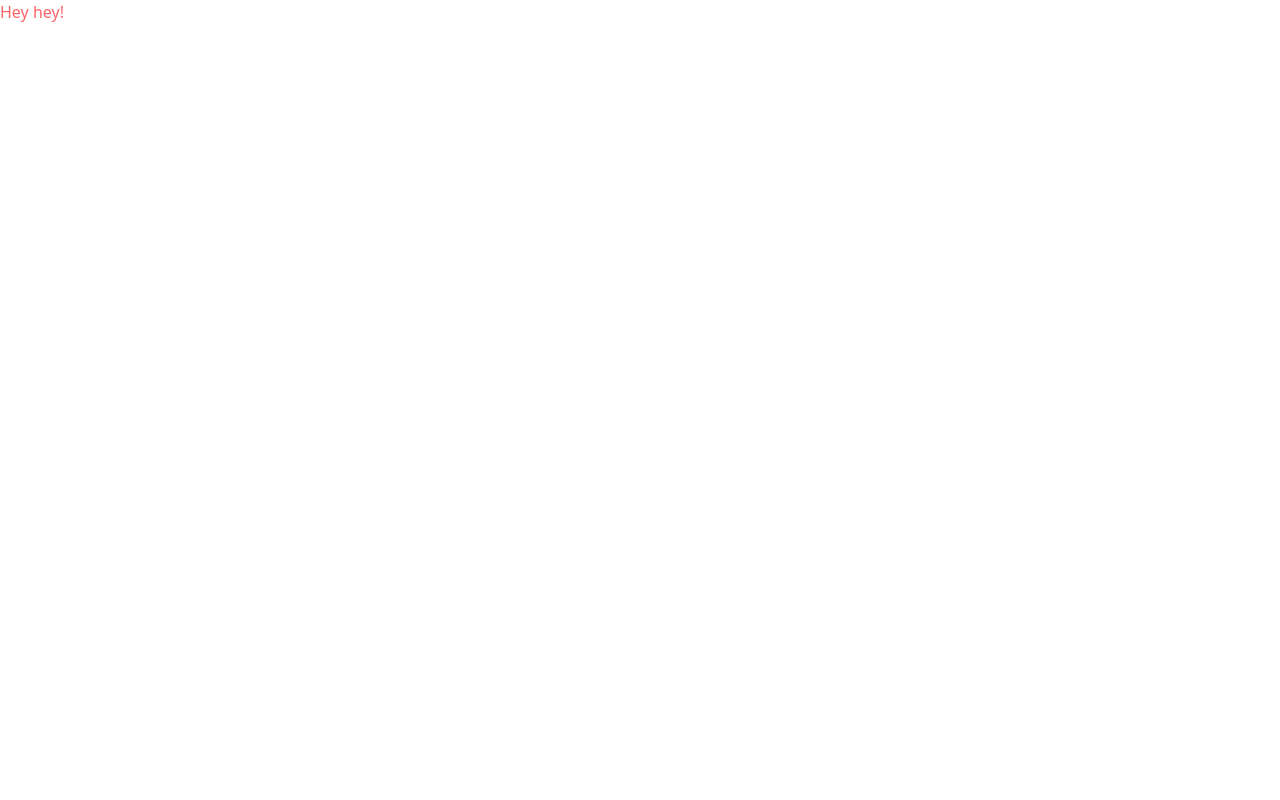
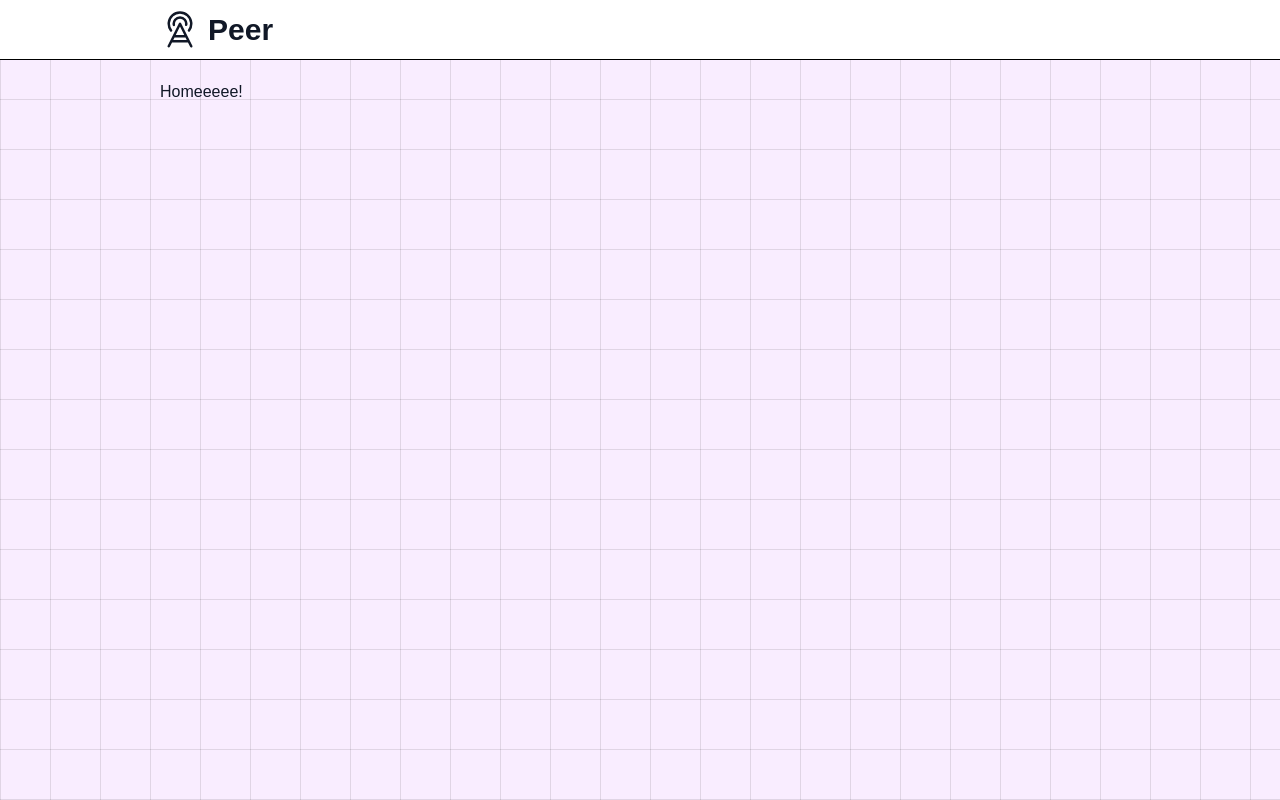
Before and after one commit to atzin-escandia/peer, a React (Vite) app: page / in a window 1280 px wide. Built offline with nearby package versions, Linux system fonts and the light colour scheme.

Commit message:
feat: create home, header and icons components with basic app styling

```diff
--- a/package.json
+++ b/package.json
@@ -10,8 +10,10 @@
 		"preview": "vite preview"
 	},
 	"dependencies": {
+		"clsx": "^2.1.1",
 		"react": "^19.1.0",
-		"react-dom": "^19.1.0"
+		"react-dom": "^19.1.0",
+		"react-router-dom": "^7.6.1"
 	},
 	"devDependencies": {
 		"@eslint/js": "^9.25.0",
--- a/src/App.tsx
+++ b/src/App.tsx
@@ -1,8 +1,19 @@
+import { Header } from "@components/ui/Header";
+import Home from "@pages/Home";
+import { BrowserRouter as Router, Routes, Route } from "react-router-dom";
+
 function App() {
   return (
-    <>
-      <h1 className="text-red-400">Hey hey!</h1>
-    </>
+    <Router>
+      <main className="flex flex-col min-h-screen">
+        <Header />
+        <div className="flex-1 py-5 mt-[60px]">
+          <Routes>
+            <Route path="/" element={<Home />} />
+          </Routes>
+        </div>
+      </main>
+    </Router>
   )
 }
 
--- /dev/null
+++ b/src/components/Icons.tsx
@@ -0,0 +1,14 @@
+import SVGWrapper from "@components/SVGWrapper";
+
+type IconProps = {
+    className?: string;
+    size?: number;
+};
+
+export const LogoIcon = ({ className, size = 30 }: IconProps) => (
+    <SVGWrapper className={`${className}`} size={size}>
+        <svg xmlns="http://www.w3.org/2000/svg" fill="currentColor" viewBox="0 0 256 256">
+            <path d="M135.16,84.42a8,8,0,0,0-14.32,0l-72,144a8,8,0,0,0,14.31,7.16L77,208h102.1l13.79,27.58A8,8,0,0,0,200,240a8,8,0,0,0,7.15-11.58ZM128,105.89,155.06,160H100.94ZM85,192l8-16h70.1l8,16Zm74.54-98.26a32,32,0,1,0-63,0,8,8,0,1,1-15.74,2.85,48,48,0,1,1,94.46,0,8,8,0,0,1-7.86,6.58,8.74,8.74,0,0,1-1.43-.13A8,8,0,0,1,159.49,93.74ZM64.15,136.21a80,80,0,1,1,127.7,0,8,8,0,0,1-12.76-9.65,64,64,0,1,0-102.18,0,8,8,0,0,1-12.76,9.65Z"></path>
+        </svg>
+    </SVGWrapper>
+);
--- /dev/null
+++ b/src/components/SVGWrapper.tsx
@@ -0,0 +1,21 @@
+import type { ReactNode } from "react";
+import clsx from "clsx";
+
+interface SVGWrapperProps {
+    children: ReactNode;
+    className?: string;
+    size?: number;
+}
+
+const SVGWrapper = ({ children, className, size = 24 }: SVGWrapperProps) => {
+    return (
+        <div
+            className={clsx("flex items-center justify-center", className)}
+            style={{ width: size, height: size }}
+        >
+            {children}
+        </div>
+    );
+};
+
+export default SVGWrapper;
--- /dev/null
+++ b/src/components/ui/Header.tsx
@@ -0,0 +1,17 @@
+import { LogoIcon } from "@components/Icons";
+import { Link } from "react-router-dom";
+
+export const Header = () => {
+    return (
+        <header className="fixed px-5 lg:px-20 xl:px-40 w-full z-10 h-[60px] bg-[var(--header-bg)] text-[var(--header-text)] border-b border-[var(--border-color)]">
+            <div className="h-full flex justify-between items-center ">
+                <Link className="flex items-center" to="/">
+                    <LogoIcon size={40} />
+                    <h1 className="ml-2 whitespace-nowrap font-extrabold text-xl md:text-2xl lg:text-3xl hidden sm:block">
+                        Peer
+                    </h1>
+                </Link>
+            </div>
+        </header>
+    );
+};
--- /dev/null
+++ b/src/pages/Home.tsx
@@ -0,0 +1,9 @@
+const Home = () => {
+    return (
+        <section className="px-5 lg:px-20 xl:px-40">
+            Homeeeee!
+        </section>
+    );
+};
+
+export default Home;
--- a/src/styles/index.css
+++ b/src/styles/index.css
@@ -1,4 +1,25 @@
 @import "tailwindcss";
 
 :root {
+	font-family: "Poppins", sans-serif;
+	--bg-main-color: #f9edff;
+	--bg-color: #ffffff;
+	--text-color: #111827;
+	--border-color: #000000;
+	--header-bg: #ffffff;
+	--header-text: #111827;
+	--pattern-color: #0000001a;
 }
+
+body {
+	background-image: linear-gradient(
+			90deg,
+			var(--pattern-color) 1px,
+			transparent 1px
+		),
+		linear-gradient(0deg, var(--pattern-color) 1px, transparent 1px);
+	background-color: var(--bg-main-color);
+	background-size: 50px 50px;
+	color: var(--text-color);
+	transition: background-color 0.3s, color 0.3s;
+}
--- a/vite.config.ts
+++ b/vite.config.ts
@@ -13,7 +13,13 @@ export default defineConfig({
 	},
 	resolve: {
 		alias: {
-			"@": path.resolve(__dirname, "./src"),
+			"@pages": path.resolve(__dirname, "src/pages"),
+			"@components": path.resolve(__dirname, "src/components"),
+			"@hooks": path.resolve(__dirname, "src/hooks"),
+			"@utils": path.resolve(__dirname, "src/utils"),
+			"@services": path.resolve(__dirname, "src/services"),
+			"@models": path.resolve(__dirname, "src/models"),
+			"@context": path.resolve(__dirname, "src/context"),
 		},
 	},
 });
```
Also changed, not shown: tsconfig.app.json (+7 -1 lines), 1 other file (tests, documents, lock files or other folders).
